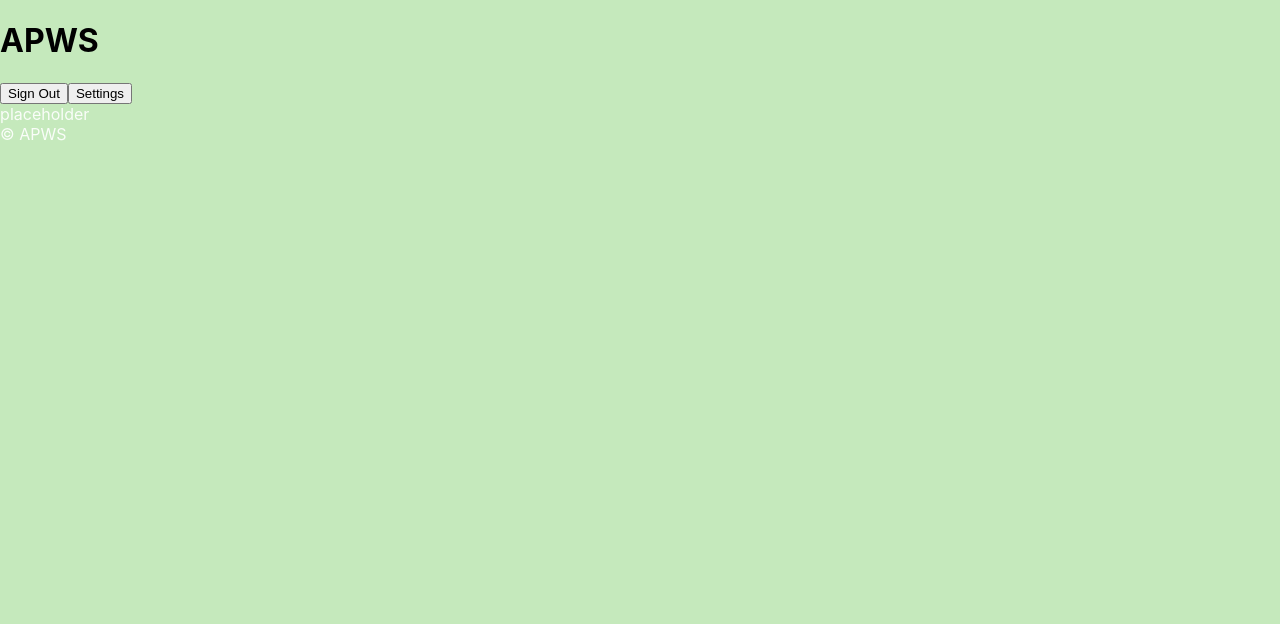
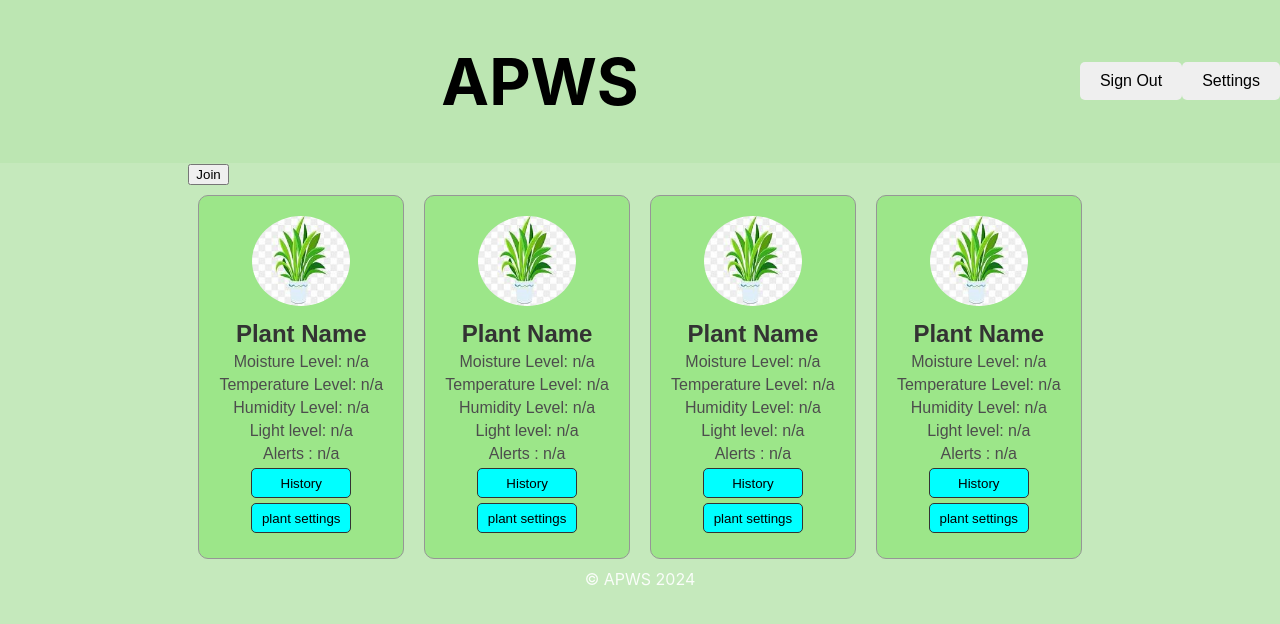
Before and after one commit to im-alexis/Capstone-Project, a React (Create React App) app in the folder WebApplication/frontend/apws/: page /Dashboard in a window 1280 px wide. Shown: the top 624 px of the page. Built offline with nearby package versions, Linux system fonts and the light colour scheme.

Commit message:
modified dashboard and added plant card component

```diff
--- a/WebApplication/frontend/apws/src/components/Dashboard.js
+++ b/WebApplication/frontend/apws/src/components/Dashboard.js
@@ -6,20 +6,28 @@ import Plant from './Plant';
 
 
 
+
 function Dashboard(){
 
   return(
-    <div>
-      <header>
-        <h1>APWS</h1>
-        <button>Sign Out</button>
-        <button>Settings</button>
+    <div className='dashboard'>
+      <header className='dash-head'>
+        <h1 className='dash-title'>APWS</h1>
+        <button className='head-btn'>Sign Out</button>
+        <button className='head-btn'>Settings</button>
       </header>
-      <div>
-        <Plant></Plant>
+      <div className='dash-display'>
+        <button id='joinBtn'>Join</button>
+        <div>
+          <Plant></Plant>
+          <Plant></Plant>
+          <Plant></Plant>
+          <Plant></Plant>
+        </div>
+
       </div>
-      <footer>
-        <p>&copy; APWS {new Date().getFullYear}</p>
+      <footer className='dash-foot'>
+        <p>&copy; APWS {new Date().getFullYear()}</p>
       </footer>
     </div>
   );
--- a/WebApplication/frontend/apws/src/components/Plant.jsx
+++ b/WebApplication/frontend/apws/src/components/Plant.jsx
@@ -1,11 +1,22 @@
+import plantpic from '../styles/plantpic.jpg';
+import '../styles/Plant.css';
 
 
 function Plant(){
 
     return(
-        <>
-        <p>placeholder</p>
-        </>
+        <div className='plantCard'>
+            <img className='img' src={plantpic} ></img>
+            <h2 className='card-title'>Plant Name</h2>
+            <p className='card-text'>Moisture Level: n/a  </p>
+            <p className='card-text'>Temperature Level: n/a  </p>
+            <p className='card-text'>Humidity Level: n/a  </p>
+            <p className='card-text'>Light level: n/a</p>
+            <p className='card-text'>Alerts : n/a</p>
+            <button className='history-btn' >History</button>
+            <br></br>
+            <button className='plant-settings-btn'>plant settings</button>
+        </div>
     )
 }
 export default Plant
--- /dev/null
+++ b/WebApplication/frontend/apws/src/styles/Plant.css
@@ -0,0 +1,42 @@
+.plantCard{
+    border: 1px solid hsl(0, 0%, 59%);
+    border-radius: 10px;
+    box-shadow: 5px 5px 5px hsla(0, 0%, 0%), 0.1;
+    padding: 20px;
+    margin: 10px;
+    text-align: center;
+    max-width: 250 px;
+    display: inline-block;
+    background-color: hsl(108, 65%, 72%);
+}
+.plantCard .img{
+    max-width: 60%;
+    border-radius: 50%;
+    height: auto;
+    margin-bottom: 10px;
+}
+.plantCard .card-title{
+    font-family: Arial, Helvetica, sans-serif;
+    margin: 0;
+    color: hsl(0,0%,20%);
+    margin-bottom: 5px;
+}
+.plantCard .card-text{
+    font-family: Arial, Helvetica, sans-serif;
+    color: hsl(0,0%,30%);
+    margin-bottom: 5px;
+}
+.plantCard .plant-settings-btn,.history-btn{
+    color: black;
+    background-color: aqua ;
+    border-radius: 5px;
+    border: 1px solid hsl(0,0%,20%);
+    width: 100px;
+    height: 30px;
+    margin-bottom: 5px;
+    cursor: pointer;
+
+}
+.plantCard .plant-settings-btn:hover,.history-btn:hover{
+    background-color: hsl(180, 100%, 40%) ;
+}
--- a/WebApplication/frontend/apws/src/styles/dashboard.css
+++ b/WebApplication/frontend/apws/src/styles/dashboard.css
@@ -1,3 +1,32 @@
 body {
     background-color: rgb(197, 233, 188);
 }
+ .dashboard{
+    display: flex;
+    flex-direction: column;
+    align-items: center;
+    width: 100vw;
+    height: 100vh;
+    overflow: hidden;
+ }
+ .dashboard .dash-head{
+    display: flex;
+    align-items: center;
+    background-color: hsl(108, 51%, 80%);
+    width: 100vw;
+ }
+ .dashboard .dash-head .dash-title{
+    font-size: 4rem;
+    flex: 1;
+    text-align: center
+ }
+
+ .dashboard .head-btn{
+    padding: 10px 20px;
+    font-size: 1rem;
+    border: none;
+    border-radius: 5px;
+    cursor: pointer;
+    transition: background-color 0.5s ease;
+
+ }
```
Also changed, not shown: WebApplication/frontend/apws/src/styles/plantpic.jpg (added).
